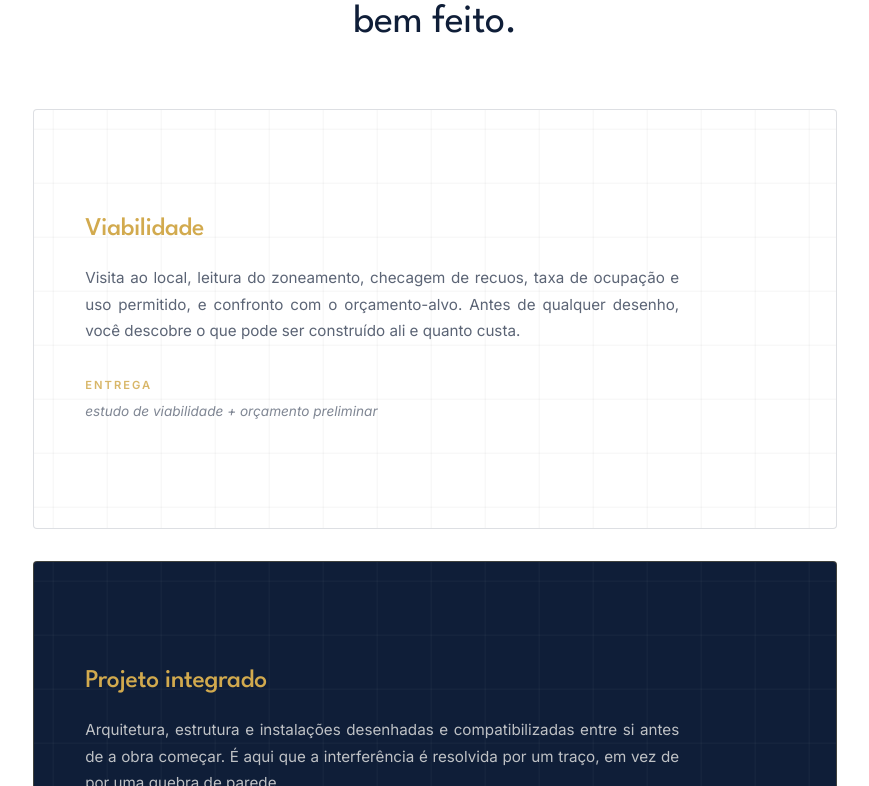
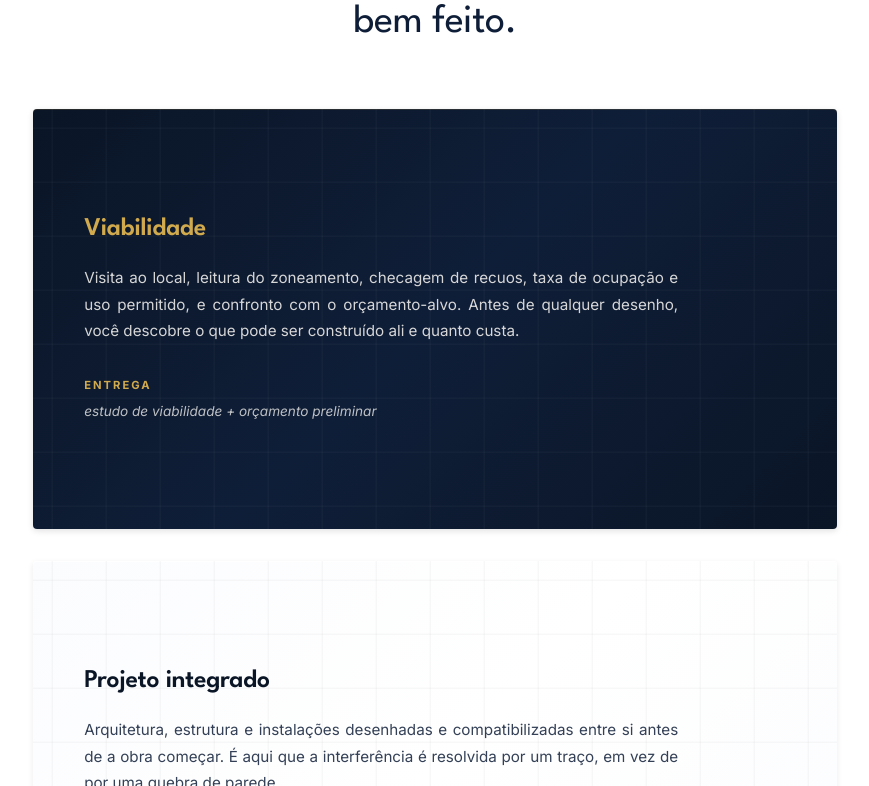
Before and after one commit to Eduarda-Nere/projeto-01, a React (Vite) app: page / in a window 1280 px wide. Shown: the part 2794-3580 px from the top of the page, without its empty margins (205-1074 px from the left). Built offline with nearby package versions, Linux system fonts and the light colour scheme.

Commit message:
melhorando animação

```diff
--- a/src/components/Processo/Processo.styles.ts
+++ b/src/components/Processo/Processo.styles.ts
@@ -38,8 +38,16 @@ export const CardsStack = styled.div`
     padding: 0 clamp(1.5rem, 4vw, 3rem);
 
     @media (orientation: landscape) and (max-height: 560px) {
-        gap: 1rem;
+        gap: 0;
         padding: 0 1rem;
+    }
+
+    @media (max-width: 768px) {
+        gap: 0;
+    }
+
+    @media (max-width: 480px) {
+        gap: 0;
     }
 `;
 
@@ -48,7 +56,7 @@ export const StickyCard = styled.article<{
     $index: number;
 }>`
     position: sticky;
-    top: calc(180px + ${({ $index }) => $index * 2.5}rem);
+    top: 180px;
     width: 100%;
     min-height: 420px;
     display: flex;
@@ -58,17 +66,42 @@ export const StickyCard = styled.article<{
     border-radius: 4px;
     overflow: hidden;
     background: ${({ $bg, theme }) =>
-        $bg === 'dark' ? theme.colors.navy : '#ffffff'};
+        $bg === 'dark'
+            ? `linear-gradient(135deg, ${theme.colors.navyDeep} 0%, ${theme.colors.navy} 50%, ${theme.colors.navyDeep} 100%)`
+            : `linear-gradient(135deg, #fbfcfe 0%, #ffffff 50%, #fbfcfe 100%)`};
     color: ${({ $bg, theme }) =>
         $bg === 'dark' ? theme.colors.cream : theme.colors.navy};
-    border: 1px solid
-        ${({ $bg, theme }) =>
-            $bg === 'dark' ? 'rgba(210, 170, 78, 0.25)' : theme.colors.lineOnCream};
+    box-shadow: ${({ $bg }) =>
+        $bg === 'dark'
+            ? '0 1px 0 rgba(210, 170, 78, 0.15) inset, 0 2px 6px rgba(0, 0, 0, 0.12)'
+            : '0 1px 0 rgba(255, 255, 255, 1) inset, 0 2px 6px rgba(15, 30, 56, 0.08)'};
+
+    @media (max-width: 1024px) {
+        width: 88%;
+        max-width: 640px;
+    }
+
+    @media (max-width: 768px) {
+        top: 140px;
+        width: 90%;
+        max-width: 520px;
+        margin-top: ${({ $index }) => ($index === 0 ? '0' : '5.6rem')};
+    }
+
+    @media (max-width: 480px) {
+        top: 136px;
+        width: 100%;
+        max-width: none;
+        margin-top: ${({ $index }) => ($index === 0 ? '0' : '7rem')};
+    }
 
     @media (orientation: landscape) and (max-height: 560px) {
-        top: calc(120px + ${({ $index }) => $index * 1.5}rem);
-        min-height: auto;
+        top: 110px;
+        width: 85%;
+        max-width: 520px;
+        min-height: calc(100dvh - 140px);
         padding: 1rem 1.25rem;
+        margin-top: ${({ $index }) => ($index === 0 ? '0' : '1.5rem')};
     }
 `;
 
@@ -96,13 +129,14 @@ export const CardContent = styled.div`
     }
 `;
 
-export const CardTitle = styled.h3`
+export const CardTitle = styled.h3<{ $isDark: boolean }>`
     font-family: ${({ theme }) => theme.fonts.display};
     font-size: clamp(1.35rem, 2vw, 1.75rem);
     line-height: 1.2;
-    font-weight: 500;
+    font-weight: 600;
     letter-spacing: -0.01em;
-    color: ${({ theme }) => theme.colors.gold};
+    color: ${({ $isDark, theme }) =>
+        $isDark ? theme.colors.gold : theme.colors.navyDeep};
     margin: 0;
 
     @media (orientation: landscape) and (max-height: 560px) {
@@ -117,8 +151,8 @@ export const CardText = styled.p<{ $isDark: boolean }>`
     max-width: 62ch;
     text-align: justify;
     hyphens: auto;
-    color: ${({ $isDark, theme }) =>
-        $isDark ? 'rgba(250, 248, 244, 0.75)' : theme.colors.ink70};
+    color: ${({ $isDark }) =>
+        $isDark ? 'rgba(250, 248, 244, 0.85)' : 'rgba(15, 30, 56, 0.85)'};
 
     @media (orientation: landscape) and (max-height: 560px) {
         font-size: 0.78rem;
@@ -137,13 +171,14 @@ export const CardDelivery = styled.div`
     }
 `;
 
-export const CardDeliveryLabel = styled.span`
+export const CardDeliveryLabel = styled.span<{ $isDark: boolean }>`
     font-size: 0.7rem;
-    font-weight: 600;
+    font-weight: 700;
     letter-spacing: 0.18em;
     text-transform: uppercase;
-    color: ${({ theme }) => theme.colors.gold};
-    opacity: 0.85;
+    color: ${({ $isDark, theme }) =>
+        $isDark ? theme.colors.gold : theme.colors.navy};
+    opacity: 1;
 
     @media (orientation: landscape) and (max-height: 560px) {
         font-size: 0.6rem;
@@ -155,7 +190,7 @@ export const CardDeliveryText = styled.span<{ $isDark: boolean }>`
     line-height: 1.6;
     font-style: italic;
     color: ${({ $isDark }) =>
-        $isDark ? 'rgba(250, 248, 244, 0.55)' : 'rgba(22, 34, 58, 0.55)'};
+        $isDark ? 'rgba(250, 248, 244, 0.75)' : 'rgba(15, 30, 56, 0.85)'};
 
     @media (orientation: landscape) and (max-height: 560px) {
         font-size: 0.72rem;
--- a/src/components/Processo/Processo.tsx
+++ b/src/components/Processo/Processo.tsx
@@ -1,3 +1,4 @@
+import { motion } from 'framer-motion';
 import {
     ProcessoWrapper,
     ProcessoHeader,
@@ -36,6 +37,17 @@ const STEPS = [
     },
 ];
 
+const EASE = [0.25, 0.1, 0.25, 1] as const;
+
+const contentVariants = {
+    hidden: { opacity: 0, x: -32 },
+    visible: {
+        opacity: 1,
+        x: 0,
+        transition: { duration: 1.1, ease: EASE },
+    },
+};
+
 function Processo() {
     return (
         <ProcessoWrapper id="processo">
@@ -45,7 +57,7 @@ function Processo() {
 
             <CardsStack>
                 {STEPS.map((step, index) => {
-                    const isDark = index % 2 !== 0;
+                    const isDark = index % 2 === 0;
                     const bgType = isDark ? 'dark' : 'light';
 
                     return (
@@ -56,12 +68,22 @@ function Processo() {
                         >
                             <GridBackground $isDark={isDark} />
 
-                            <CardContent>
-                                <CardTitle>{step.title}</CardTitle>
+                            <CardContent
+                                as={motion.div}
+                                variants={contentVariants}
+                                initial="hidden"
+                                whileInView="visible"
+                                viewport={{ once: true, amount: 0.3 }}
+                            >
+                                <CardTitle $isDark={isDark}>
+                                    {step.title}
+                                </CardTitle>
                                 <CardText $isDark={isDark}>{step.text}</CardText>
 
                                 <CardDelivery>
-                                    <CardDeliveryLabel>Entrega</CardDeliveryLabel>
+                                    <CardDeliveryLabel $isDark={isDark}>
+                                        Entrega
+                                    </CardDeliveryLabel>
                                     <CardDeliveryText $isDark={isDark}>
                                         {step.delivery}
                                     </CardDeliveryText>
```
